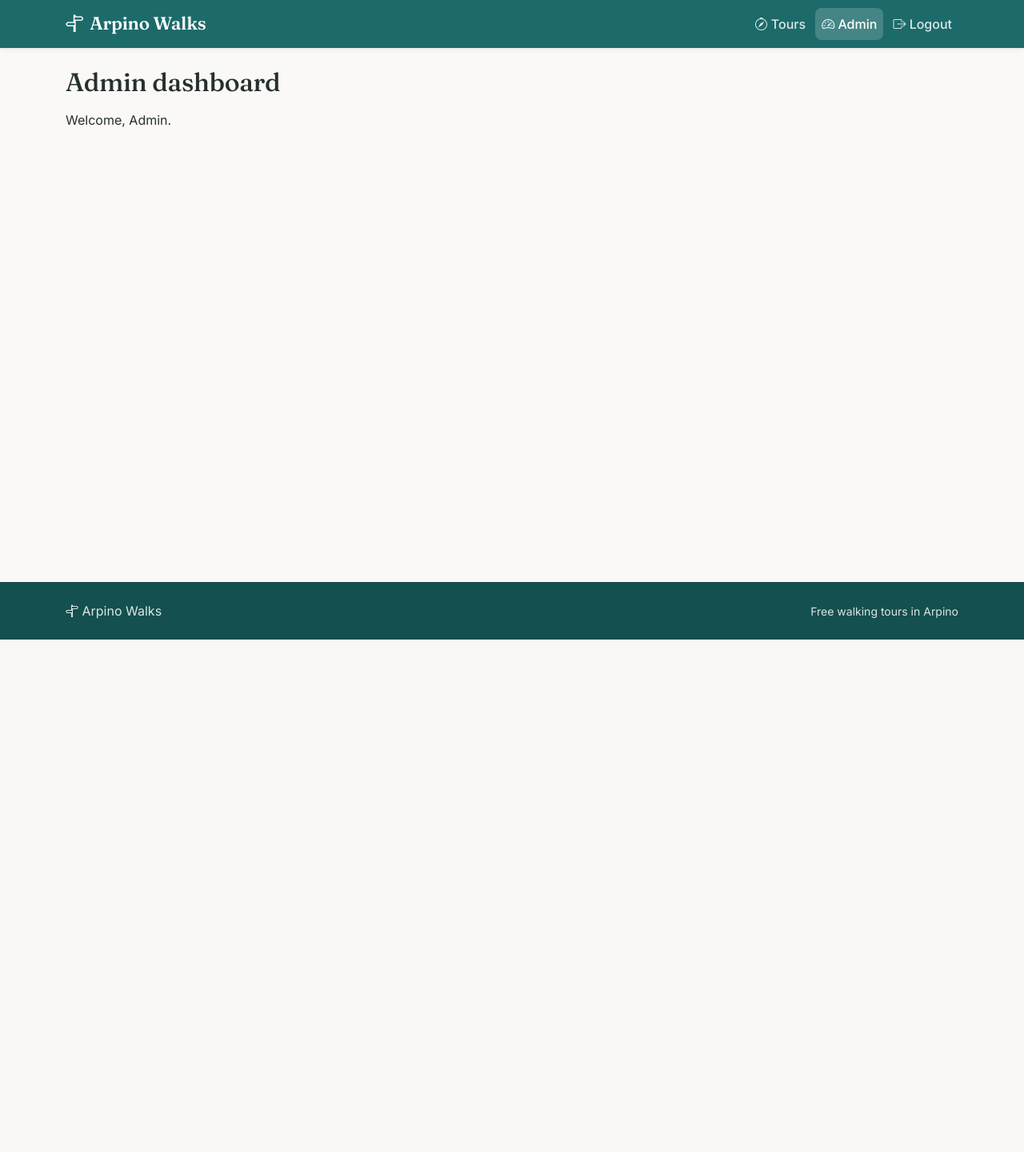
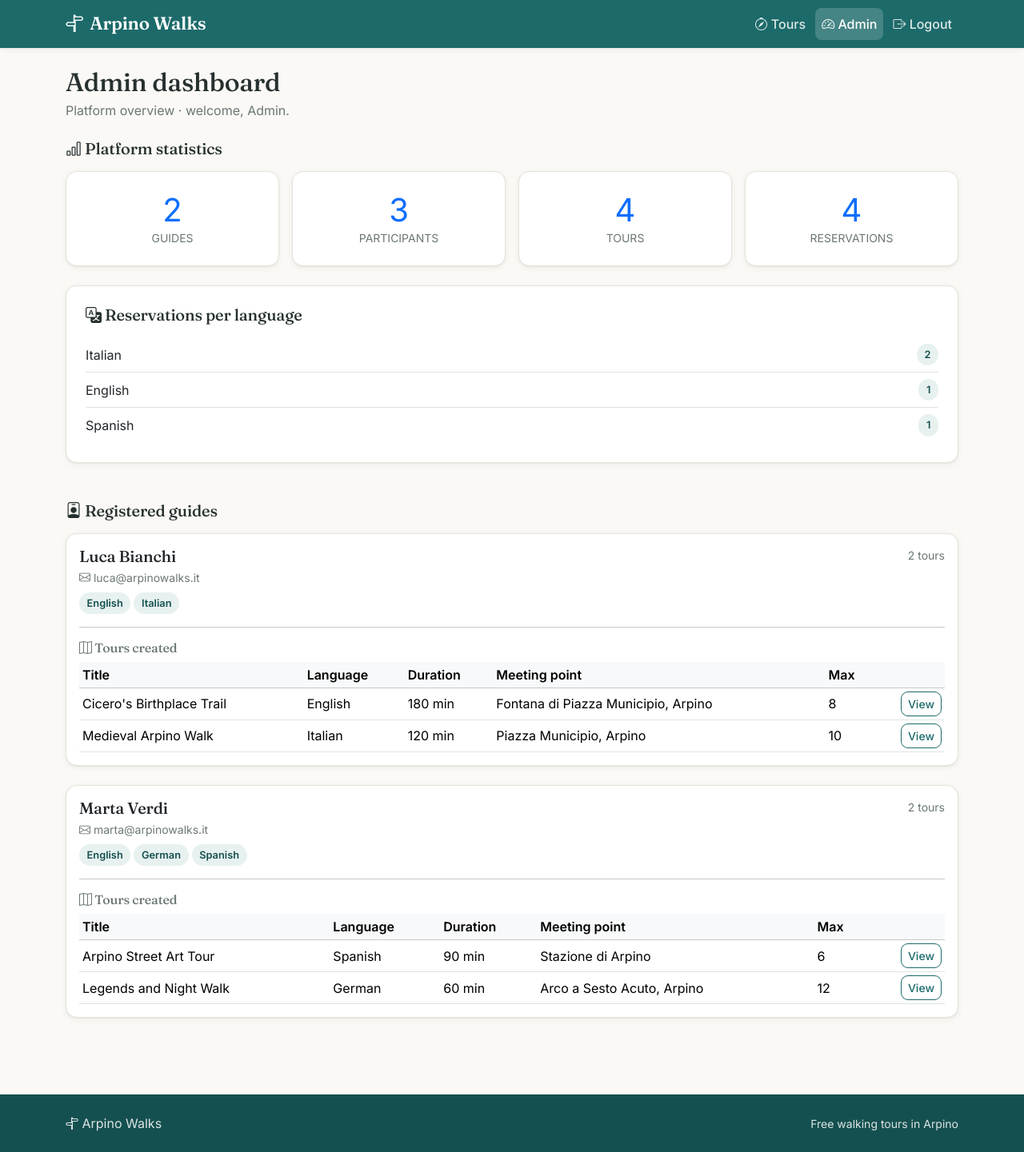
Before and after one commit to diegocapo04/final-assignment-iwa-2026-Free-Walking-Tours, a Flask app: page /admin in a window 1280 px wide. Shown: the whole page at 80% size. Before the commit the page ends 800 px from the top, so only its background shows below. Run offline with Flask 3, Linux system fonts and the light colour scheme; a user stored in the database is signed in; data comes from the database, SQL or seed files in the repository; both versions use the stored data as it was after the commit; some libraries are stand-ins or nearby versions.

Commit message:
feat: added the admin dashboard for the "Prova finale"

```diff
--- a/app.py
+++ b/app.py
@@ -3,7 +3,7 @@ from flask_login import LoginManager, login_user, logout_user, login_required, c
 from werkzeug.security import generate_password_hash, check_password_hash
 from PIL import UnidentifiedImageError
 from models import user_from_row
-from dao import user_dao, tour_dao, tour_schedule_dao, tour_stop_dao, tour_photo_dao, reservation_dao, reservation_guest_dao, tour_report_dao
+from dao import user_dao, tour_dao, tour_schedule_dao, tour_stop_dao, tour_photo_dao, reservation_dao, reservation_guest_dao, tour_report_dao, admin_dao
 from utils import auth_utils, valid_utils, photo_utils, reservation_utils
 
 UPLOAD_FOLDER = "static/uploads/tour_photos"
@@ -207,7 +207,27 @@ def admin_dashboard():
     redirect_response = auth_utils.require_role("admin")
     if redirect_response:
         return redirect_response
-    return render_template("admin_dashboard.html")
+
+    stats = {
+        "guides": admin_dao.get_user_count_by_role("guide"),
+        "participants": admin_dao.get_user_count_by_role("participant"),
+        "tours": admin_dao.get_tour_count(),
+        "reservations": admin_dao.get_reservation_count(),
+    }
+    reservations_by_language = admin_dao.get_reservations_count_by_language()
+
+    guides_overview = []
+    for guide in admin_dao.get_all_guides():
+        languages = [row["language"] for row in user_dao.get_guide_languages(guide["id"])]
+        tours = tour_dao.get_tours_by_guide(guide["id"])
+        guides_overview.append({"guide": guide, "languages": languages, "tours": tours})
+
+    return render_template(
+        "admin_dashboard.html",
+        stats=stats,
+        reservations_by_language=reservations_by_language,
+        guides_overview=guides_overview,
+    )
 
 @app.route("/tours/<int:tour_id>")
 def tour_detail(tour_id):
--- /dev/null
+++ b/dao/admin_dao.py
@@ -0,0 +1,58 @@
+from db.database import get_connection
+
+def get_user_count_by_role(role):
+    conn = get_connection()
+    cur = conn.cursor()
+    cur.execute("SELECT COUNT(*) AS total FROM users WHERE role = ?", (role,))
+    total = cur.fetchone()["total"]
+    cur.close()
+    conn.close()
+    return total
+
+def get_tour_count():
+    conn = get_connection()
+    cur = conn.cursor()
+    cur.execute("SELECT COUNT(*) AS total FROM tours")
+    total = cur.fetchone()["total"]
+    cur.close()
+    conn.close()
+    return total
+
+def get_reservation_count():
+    conn = get_connection()
+    cur = conn.cursor()
+    cur.execute("SELECT COUNT(*) AS total FROM reservations")
+    total = cur.fetchone()["total"]
+    cur.close()
+    conn.close()
+    return total
+
+def get_reservations_count_by_language():
+    """Total number of reservations grouped by the language of the booked tour."""
+    conn = get_connection()
+    cur = conn.cursor()
+    cur.execute("""
+        SELECT t.language, COUNT(r.id) AS total
+        FROM reservations r
+        JOIN tours t ON r.tour_id = t.id
+        GROUP BY t.language
+        ORDER BY total DESC, t.language
+    """)
+    rows = cur.fetchall()
+    cur.close()
+    conn.close()
+    return rows
+
+def get_all_guides():
+    conn = get_connection()
+    cur = conn.cursor()
+    cur.execute("""
+        SELECT id, first_name, last_name, email
+        FROM users
+        WHERE role = 'guide'
+        ORDER BY last_name, first_name
+    """)
+    guides = cur.fetchall()
+    cur.close()
+    conn.close()
+    return guides
--- a/templates/admin_dashboard.html
+++ b/templates/admin_dashboard.html
@@ -1,8 +1,127 @@
 {% extends "base.html" %}
 
-{% block title %}Admin Dashboard - Arpino Walks{% endblock %}
+{% block title %}Admin dashboard - Arpino Walks{% endblock %}
 
 {% block content %}
-<h1 class="h2 mb-3">Admin dashboard</h1>
-<p>Welcome, {{ current_user.first_name }}.</p>
+<header class="mb-4">
+    <h1 class="h2 mb-1">Admin dashboard</h1>
+    <p class="text-muted mb-0">Platform overview &middot; welcome, {{ current_user.first_name }}.</p>
+</header>
+
+<section class="mb-4">
+    <h2 class="section-title h5"><i class="bi bi-bar-chart"></i> Platform statistics</h2>
+    <div class="row g-3">
+        <div class="col-6 col-lg-3">
+            <div class="panel text-center h-100">
+                <div class="display-6 text-primary">{{ stats.guides }}</div>
+                <div class="text-muted small text-uppercase">Guides</div>
+            </div>
+        </div>
+        <div class="col-6 col-lg-3">
+            <div class="panel text-center h-100">
+                <div class="display-6 text-primary">{{ stats.participants }}</div>
+                <div class="text-muted small text-uppercase">Participants</div>
+            </div>
+        </div>
+        <div class="col-6 col-lg-3">
+            <div class="panel text-center h-100">
+                <div class="display-6 text-primary">{{ stats.tours }}</div>
+                <div class="text-muted small text-uppercase">Tours</div>
+            </div>
+        </div>
+        <div class="col-6 col-lg-3">
+            <div class="panel text-center h-100">
+                <div class="display-6 text-primary">{{ stats.reservations }}</div>
+                <div class="text-muted small text-uppercase">Reservations</div>
+            </div>
+        </div>
+    </div>
+</section>
+
+<section class="mb-5">
+    <div class="panel">
+        <h2 class="section-title h5"><i class="bi bi-translate"></i> Reservations per language</h2>
+        {% if reservations_by_language %}
+            <ul class="list-group list-group-flush">
+                {% for row in reservations_by_language %}
+                    <li class="list-group-item px-0 d-flex justify-content-between align-items-center">
+                        <span>{{ row.language }}</span>
+                        <span class="chip">{{ row.total }}</span>
+                    </li>
+                {% endfor %}
+            </ul>
+        {% else %}
+            <p class="text-muted mb-0">No reservations yet.</p>
+        {% endif %}
+    </div>
+</section>
+
+<section>
+    <h2 class="section-title h5"><i class="bi bi-person-badge"></i> Registered guides</h2>
+
+    {% if guides_overview %}
+        {% for item in guides_overview %}
+            {% set guide = item.guide %}
+            <article class="card mb-4">
+                <div class="card-body">
+                    <div class="d-flex justify-content-between align-items-start flex-wrap gap-2">
+                        <div>
+                            <h3 class="h5 mb-1">{{ guide.first_name }} {{ guide.last_name }}</h3>
+                            <p class="text-muted small mb-2"><i class="bi bi-envelope"></i> {{ guide.email }}</p>
+                            <div class="d-flex flex-wrap gap-1">
+                                {% for language in item.languages %}
+                                    <span class="chip">{{ language }}</span>
+                                {% else %}
+                                    <span class="text-muted small">No languages set</span>
+                                {% endfor %}
+                            </div>
+                        </div>
+                        <span class="text-muted small">{{ item.tours|length }} tour{{ '' if item.tours|length == 1 else 's' }}</span>
+                    </div>
+
+                    <hr>
+
+                    <h4 class="h6 text-muted mb-2"><i class="bi bi-map"></i> Tours created</h4>
+                    {% if item.tours %}
+                        <div class="table-responsive">
+                            <table class="table table-sm align-middle mb-0">
+                                <thead class="table-light">
+                                    <tr>
+                                        <th scope="col">Title</th>
+                                        <th scope="col">Language</th>
+                                        <th scope="col">Duration</th>
+                                        <th scope="col">Meeting point</th>
+                                        <th scope="col">Max</th>
+                                        <th scope="col"></th>
+                                    </tr>
+                                </thead>
+                                <tbody>
+                                    {% for tour in item.tours %}
+                                        <tr>
+                                            <td>{{ tour.title }}</td>
+                                            <td>{{ tour.language }}</td>
+                                            <td>{{ tour.duration_minutes }} min</td>
+                                            <td>{{ tour.meeting_point }}</td>
+                                            <td>{{ tour.max_participants }}</td>
+                                            <td class="text-end">
+                                                <a href="{{ url_for('tour_detail', tour_id=tour.id) }}" class="btn btn-outline-primary btn-sm">View</a>
+                                            </td>
+                                        </tr>
+                                    {% endfor %}
+                                </tbody>
+                            </table>
+                        </div>
+                    {% else %}
+                        <p class="text-muted small mb-0">This guide has not created any tours yet.</p>
+                    {% endif %}
+                </div>
+            </article>
+        {% endfor %}
+    {% else %}
+        <div class="empty-state">
+            <i class="bi bi-people"></i>
+            <p class="mt-3 mb-0">No guides registered yet.</p>
+        </div>
+    {% endif %}
+</section>
 {% endblock %}
```
Also changed, not shown: db/database.db.
